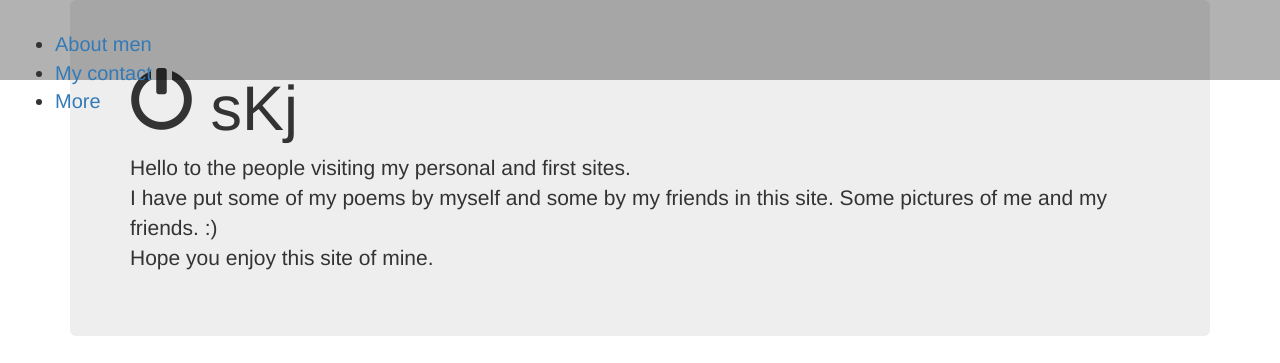
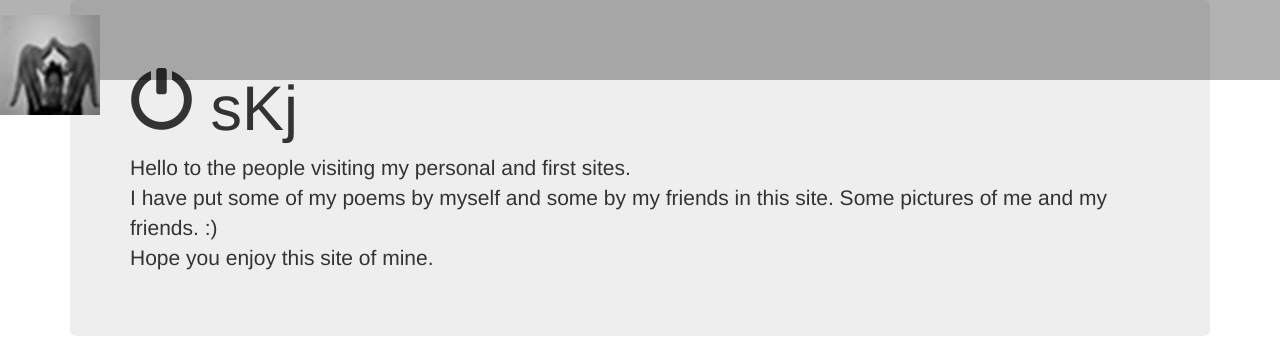
Before and after one commit to skjo0c/firstone, a plain HTML site: page index.html in a window 1280 px wide. Shown: the top 363 px of the page. Drawn offline with nearby package versions, Linux system fonts and the light colour scheme.

Commit message:
Update index.html

```diff
--- a/index.html
+++ b/index.html
@@ -16,12 +16,7 @@
   <div class="container-fluid">
     <!-- Brand and toggle get grouped for better mobile display -->
     <div class="navbar-header">
-      <a class="navbar-brand" href="#">
-        <ul class="headings">
-          <li><a href="#" style="list-style-type: none;">About men</a></li>
-          <li><a href="#" style="list-style-type: none;">My contact</a></li>
-          <li><a href="#" style="list-style-type: none;">More</a></li>
-        <ul>
+      <a class="navbar-brand navbar-left" href="#"><img src="logo.jpg"></a>
       </a>
     </div>
 
```
